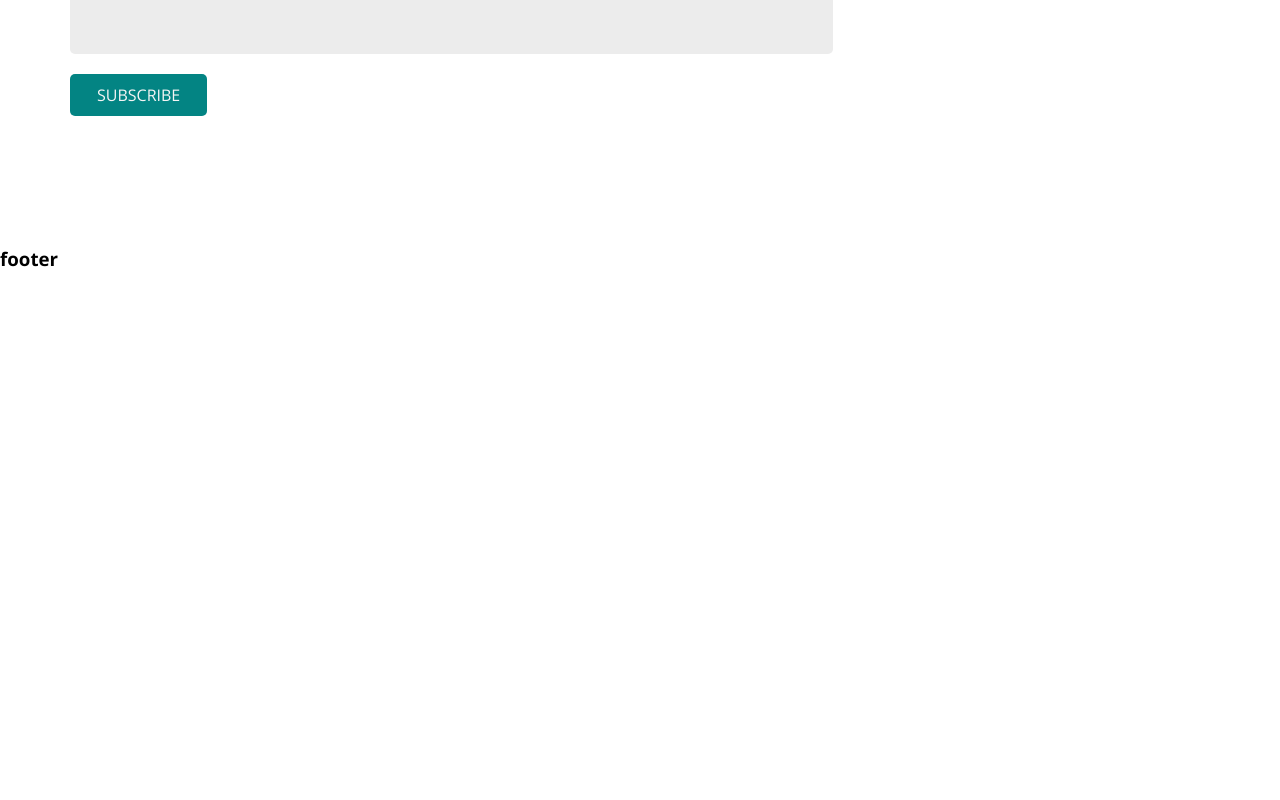
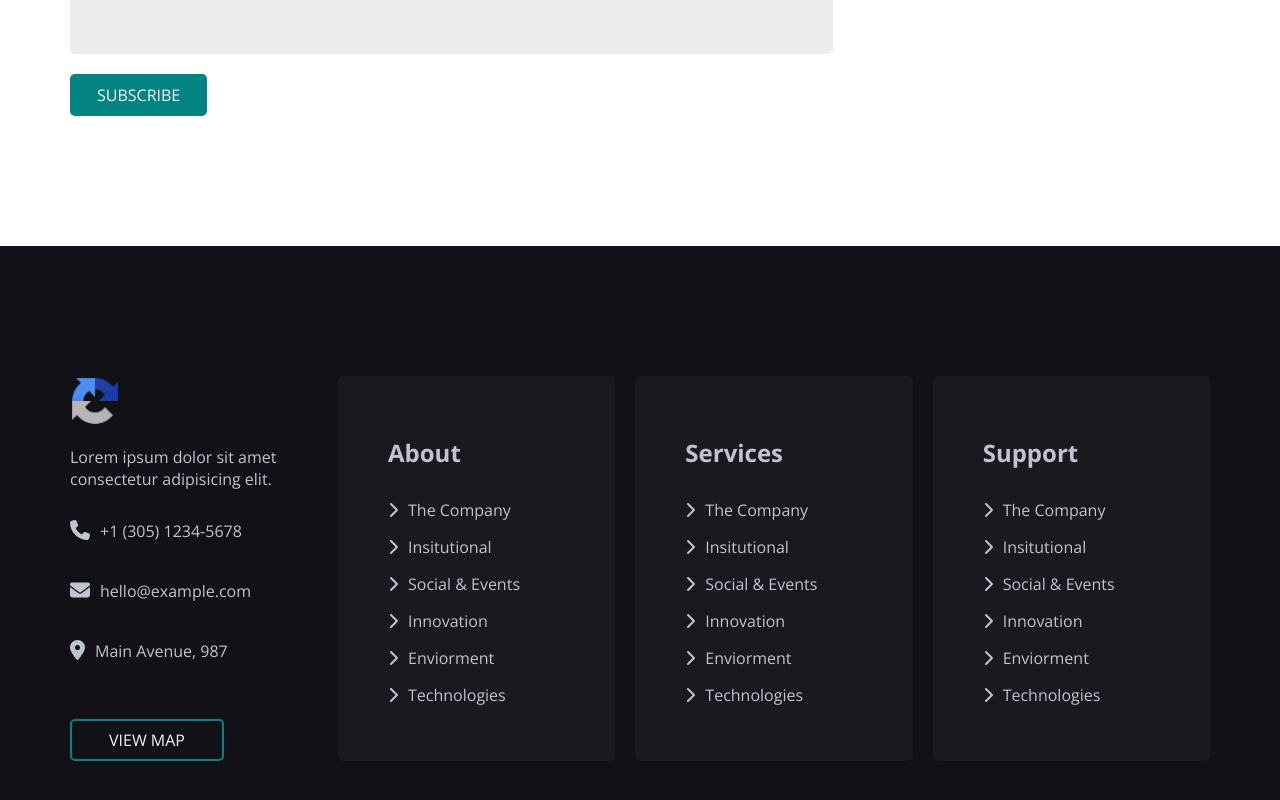
Before and after one commit to RiccardoImperato/proj-html-vuejs, a Vue app: page / in a window 1280 px wide. Shown: the part 5915-6715 px from the top of the page. Before the commit the page ends 6186 px from the top, so only its background shows below. Built offline with nearby package versions, Linux system fonts and the light colour scheme.

Commit message:
feat: sezione footer top

```diff
--- a/src/App.vue
+++ b/src/App.vue
@@ -1,7 +1,7 @@
 <script >
 import AppHeader from './components/header/AppHeader.vue';
 import AppMain from './components/main/AppMain.vue';
-import AppFooter from './components/AppFooter.vue';
+import AppFooter from './components/footer/AppFooter.vue';
 
 export default {
 
--- a/src/components/AppFooter.vue
+++ /dev/null
@@ -1,19 +0,0 @@
-<script >
-import { store } from '../store';
-
-export default {
-    data() {
-        return {
-            store
-        }
-    }
-}
-</script>
-
-<template>
-    <footer>
-        <h3>footer</h3>
-    </footer>
-</template>
-
-<style></style>
--- /dev/null
+++ b/src/components/footer/AppFooter.vue
@@ -0,0 +1,23 @@
+<script >
+import FooterTop from './FooterTop.vue';
+
+export default {
+    components: {
+        FooterTop
+    }
+}
+</script>
+
+<template>
+    <footer>
+        <FooterTop />
+    </footer>
+</template>
+
+<style scoped lang="scss">
+@use '../../assets/scss/_partials/variables.scss' as *;
+
+footer {
+    background-color: $secondary-bg;
+}
+</style>
--- /dev/null
+++ b/src/components/footer/FooterTop.vue
@@ -0,0 +1,147 @@
+<script >
+import { store } from '../../store';
+
+export default {
+    data() {
+        return {
+            store
+        }
+    }
+}
+</script>
+
+<template>
+    <section class="container">
+        <div class="box">
+            <div class="info">
+                <img src="../../assets/img/logo_48.png" alt="Logo">
+                <p>
+                    Lorem ipsum dolor sit amet consectetur adipisicing elit.
+                </p>
+                <ul>
+                    <li>
+                        <div class="icon">
+                            <font-awesome-icon icon="fa-solid fa-phone" />
+                        </div>
+                        <span>{{ store.contatcs.tel }}</span>
+                    </li>
+                    <li>
+                        <div class="icon">
+                            <font-awesome-icon icon="fa-solid fa-envelope" />
+                        </div>
+                        <span>{{ store.contatcs.email }}</span>
+                    </li>
+                    <li>
+                        <div class="icon">
+                            <font-awesome-icon icon="fa-solid fa-location-dot" />
+                        </div>
+                        <span>{{ store.contatcs.address }}</span>
+                    </li>
+                </ul>
+                <button class="btn btn-secondary">View map</button>
+            </div>
+            <div class="feat">
+                <ul>
+                    <li class="card">
+                        <h3>About</h3>
+                        <ul>
+                            <li v-for="element in store.about">
+                                <font-awesome-icon icon="fa-solid fa-chevron-right" />
+                                <span>{{ element.name }}</span>
+                            </li>
+                        </ul>
+                    </li>
+                    <li class="card">
+                        <h3>Services</h3>
+                        <ul>
+                            <li v-for="element in store.about">
+                                <font-awesome-icon icon="fa-solid fa-chevron-right" />
+                                <span>{{ element.name }}</span>
+                            </li>
+                        </ul>
+                    </li>
+                    <li class="card">
+                        <h3>Support</h3>
+                        <ul>
+                            <li v-for="element in store.about">
+                                <font-awesome-icon icon="fa-solid fa-chevron-right" />
+                                <span>{{ element.name }}</span>
+                            </li>
+                        </ul>
+                    </li>
+                </ul>
+            </div>
+        </div>
+    </section>
+</template>
+
+<style scoped lang="scss">
+@use '../../assets/scss/_partials/variables.scss' as *;
+
+.box {
+    display: flex;
+    gap: 50px;
+    color: $primary-font-color;
+    padding: 130px 0;
+
+    .info {
+        width: 20%;
+        display: flex;
+        flex-direction: column;
+        gap: 20px;
+
+        img {
+            height: 50px;
+            width: 50px;
+        }
+
+        ul {
+            flex-direction: column;
+
+            li {
+
+                .icon {
+                    display: inline-block;
+                    margin-right: 10px;
+                    font-size: 20px;
+                    text-align: center;
+                    line-height: 40px;
+                }
+            }
+        }
+
+        button {
+            width: 100px;
+            margin-top: auto;
+            text-align: center;
+        }
+    }
+
+    .feat {
+        width: 80%;
+
+        .card {
+            color: $primary-font-color;
+            background-color: #19191f;
+
+            h3 {
+                font-size: 24px;
+                margin-bottom: 30px;
+            }
+
+            ul {
+                display: block;
+
+                li {
+                    margin: 15px 0;
+
+                    span {
+                        margin-left: 10px;
+                    }
+                }
+            }
+        }
+    }
+
+}
+</style>
--- a/src/main.js
+++ b/src/main.js
@@ -34,8 +34,9 @@ import { faCheck } from '@fortawesome/free-solid-svg-icons'
 import { faXmark } from '@fortawesome/free-solid-svg-icons'
 import { faUser } from '@fortawesome/free-solid-svg-icons'
 import { faLocationDot } from '@fortawesome/free-solid-svg-icons'
+import { faChevronRight } from '@fortawesome/free-solid-svg-icons'
 
 
-library.add(faClock, faPhone, faEnvelope, faFacebook, faTwitter, faLinkedin, faUserGroup, faChartPie, faGauge, faAward, faLock, faPenToSquare, faGraduationCap, faNetworkWired, faBriefcase, faChartSimple, faPlane, faEarthEurope, faInbox, faRocket, faGem, faCheck, faXmark, faUser, faLocationDot)
+library.add(faClock, faPhone, faEnvelope, faFacebook, faTwitter, faLinkedin, faUserGroup, faChartPie, faGauge, faAward, faLock, faPenToSquare, faGraduationCap, faNetworkWired, faBriefcase, faChartSimple, faPlane, faEarthEurope, faInbox, faRocket, faGem, faCheck, faXmark, faUser, faLocationDot, faChevronRight)
 
 createApp(App).component('font-awesome-icon', FontAwesomeIcon).mount('#app')
--- a/src/store.js
+++ b/src/store.js
@@ -23,6 +23,26 @@ export const store = reactive({
             "name": "blog"
         },
     ],
+    about: [
+        {
+            "name": "The Company",
+        },
+        {
+            "name": "Insitutional",
+        },
+        {
+            "name": "Social & Events",
+        },
+        {
+            "name": "Innovation",
+        },
+        {
+            "name": "Enviorment",
+        },
+        {
+            "name": "Technologies",
+        },
+    ],
     services: [
         {
             "name": "Audit & Assurance",
@@ -42,5 +62,25 @@ export const store = reactive({
         {
             "name": "Regulatory Risk",
         },
+    ],
+    support: [
+        {
+            "name": "Responsability",
+        },
+        {
+            "name": "Terms of Use",
+        },
+        {
+            "name": "About Cookies",
+        },
+        {
+            "name": "Privacy Policy",
+        },
+        {
+            "name": "Accessibility",
+        },
+        {
+            "name": "Information",
+        },
     ]
 })
```
Also changed, not shown: src/assets/img/logo_48.png (added).
